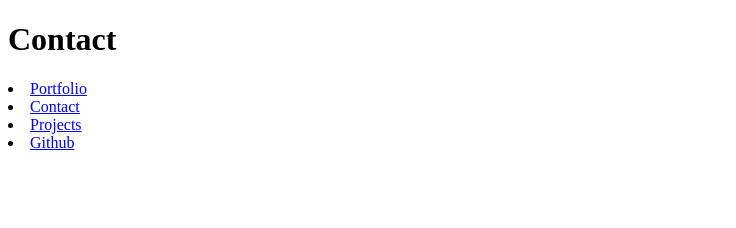
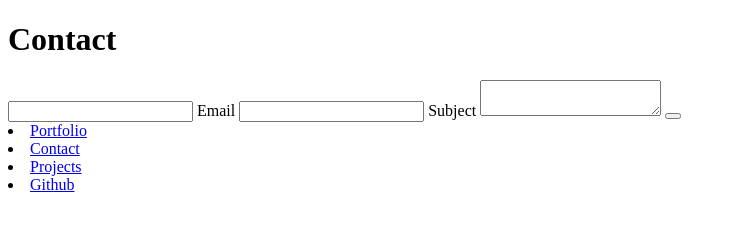
Before and after one commit to Jerpbob/portfolio, a plain HTML site: page contact/index.html in a window 1280 px wide. Shown: the whole page, without its empty margins (0-736 px from the left). Drawn offline with Linux system fonts and the light colour scheme.

Commit message:
Added contact form

```diff
--- a/contact/index.html
+++ b/contact/index.html
@@ -11,6 +11,20 @@
     <h1>
         Contact
     </h1>
+    <form action="mailto:j1balares@ucsd.edu" method="post" enctype="text/plain">
+        <label>
+            <input name="email" type="email">
+            Email
+        </label>
+        <label>
+            <input name="subject">
+            Subject
+        </label>
+        <label>
+            <textarea name="body"></textarea>
+        </label>
+        <button></button>
+    </form>
     <nav>
         <li>
             <a href="https://jerpbob.github.io/portfolio/">Portfolio</a>
```
